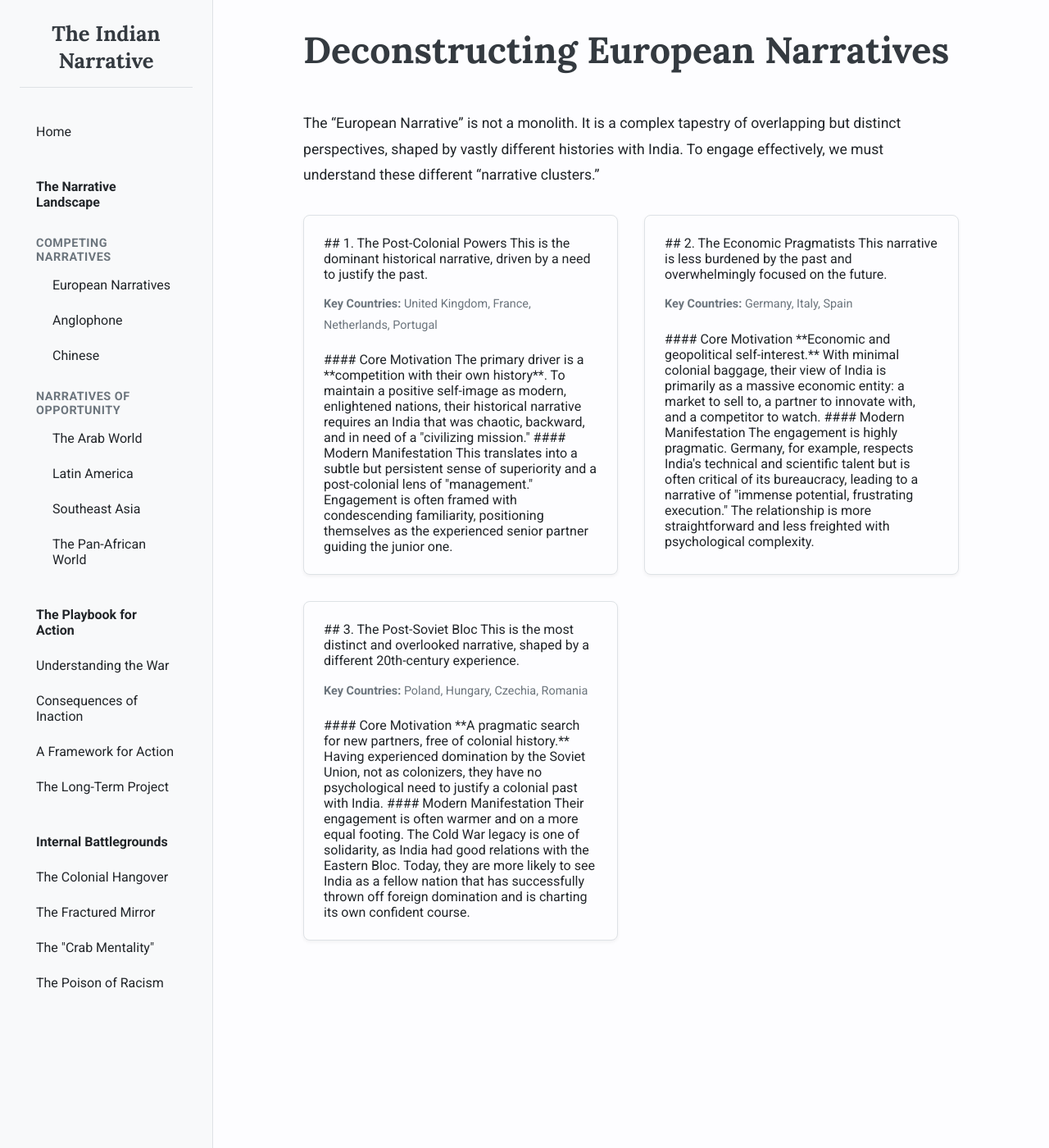
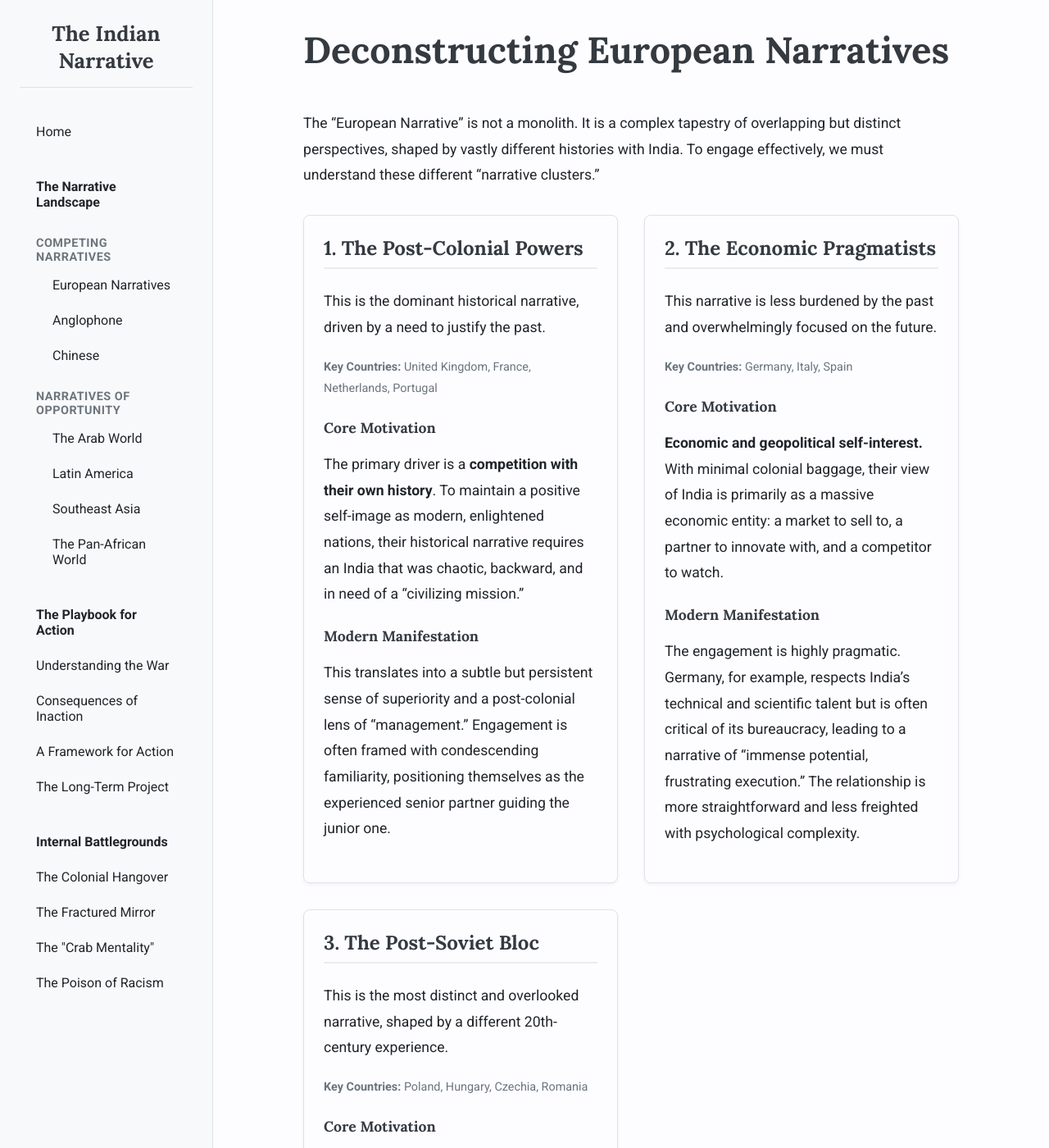
Before and after one commit to nodesman/indian-narrative, a Jekyll site: the page built from european-narrative.md, in a window 1280 px wide and 1400 px high. Shown: the whole window at 82% size. Built offline with Jekyll 4.4.1, drawn with Linux system fonts in a browser that asks for light colours; some of the changed text lies outside the part shown.

Commit message:
fix: Ensure Markdown renders inside HTML cards
Adds the 'markdown=1' attribute to the card divs on the European Narratives page. This forces the Jekyll processor to correctly render Markdown content that is nested within HTML blocks.

```diff
--- a/european-narrative.md
+++ b/european-narrative.md
@@ -7,7 +7,7 @@ permalink: /european-narrative/
 The "European Narrative" is not a monolith. It is a complex tapestry of overlapping but distinct perspectives, shaped by vastly different histories with India. To engage effectively, we must understand these different "narrative clusters."
 
 <div class="narrative-clusters-container">
-  <div class="narrative-cluster-card">
+  <div class="narrative-cluster-card" markdown="1">
 
 ## 1. The Post-Colonial Powers
 
@@ -22,7 +22,7 @@ The primary driver is a **competition with their own history**. To maintain a po
 This translates into a subtle but persistent sense of superiority and a post-colonial lens of "management." Engagement is often framed with condescending familiarity, positioning themselves as the experienced senior partner guiding the junior one.
 
   </div>
-  <div class="narrative-cluster-card">
+  <div class="narrative-cluster-card" markdown="1">
 
 ## 2. The Economic Pragmatists
 
@@ -37,7 +37,7 @@ This narrative is less burdened by the past and overwhelmingly focused on the fu
 The engagement is highly pragmatic. Germany, for example, respects India's technical and scientific talent but is often critical of its bureaucracy, leading to a narrative of "immense potential, frustrating execution." The relationship is more straightforward and less freighted with psychological complexity.
 
   </div>
-  <div class="narrative-cluster-card">
+  <div class="narrative-cluster-card" markdown="1">
 
 ## 3. The Post-Soviet Bloc
 
```
